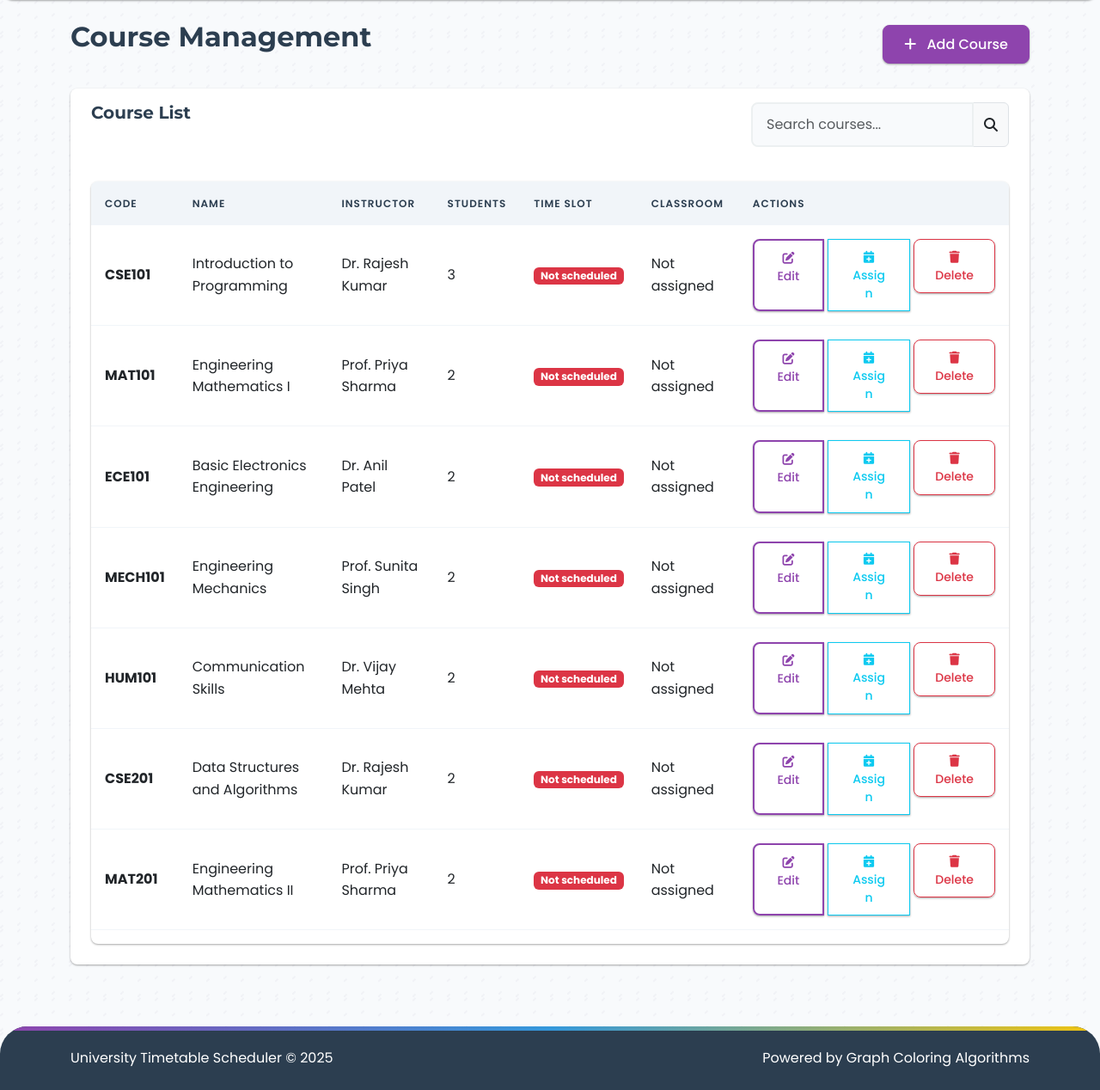
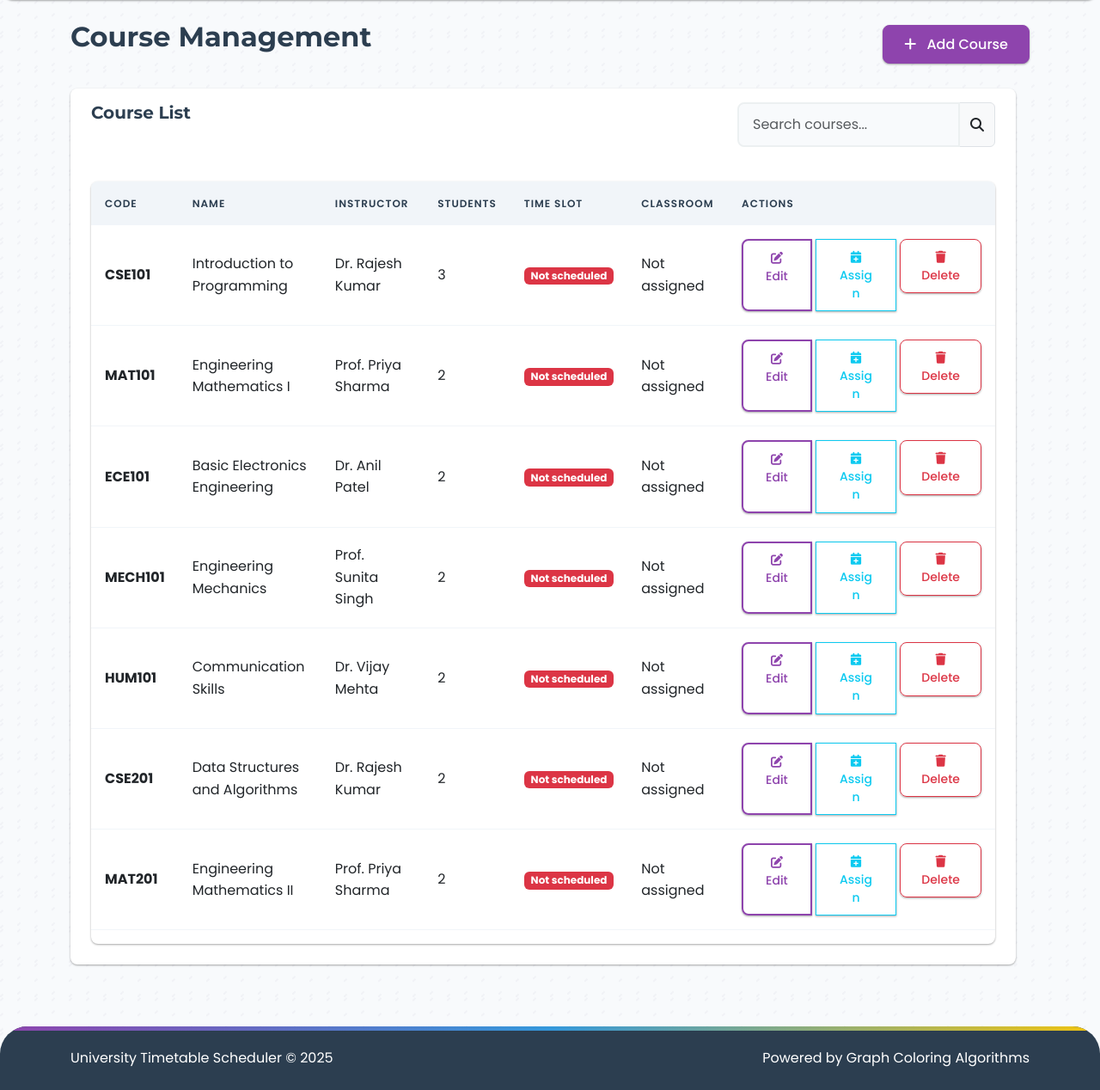
Before and after one commit to SUHANI-PAL0103/pbl, a Flask app: page /courses in a window 1280 px wide. Shown: the part 80-1348 px from the top of the page at 86% size. Run offline with Flask 3, Linux system fonts and the light colour scheme.

Commit message:
Update style.css

```diff
--- a/static/css/style.css
+++ b/static/css/style.css
@@ -164,6 +164,7 @@ a:hover {
     transition: var(--transition-normal);
     background-color: white;
     position: relative;
+    width: 1100px;
 }
 
 .card::before {
```
